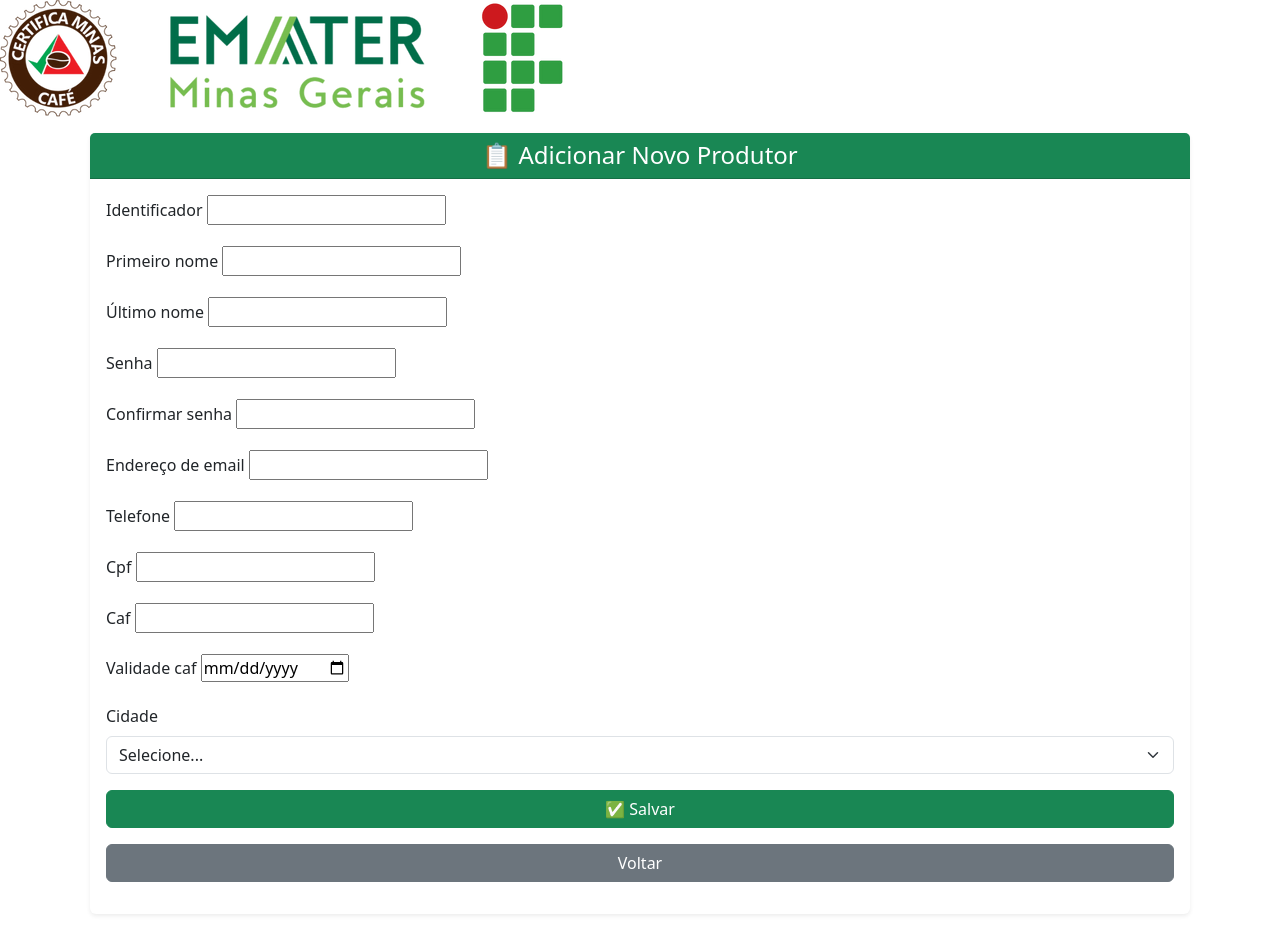
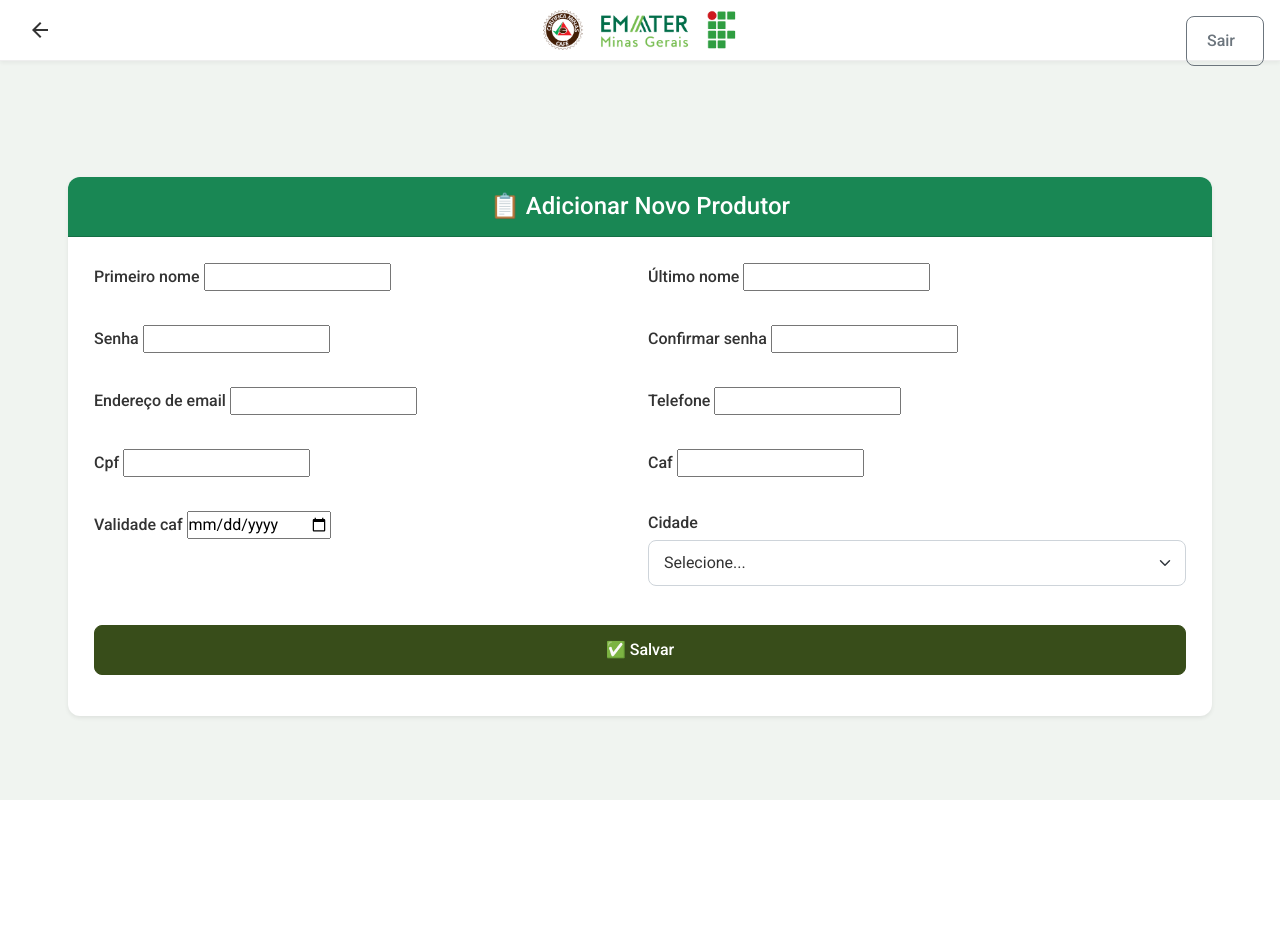
Before and after one commit to gustavojullio/meu-projeto, a Django app: page /coordenador/adicionarProdutor/ in a window 1280 px wide. After the commit the page ends 800 px from the top, so only its background shows below. Run offline with Django 4.2, Linux system fonts and the light colour scheme; the visitor is signed in with stand-in values (Sample User, id 1); some libraries are stand-ins or nearby versions.

Commit message:
Mudança para os novos estilos
Estilos revisados implementados ao projeto final

```diff
--- a/docker-compose.yml
+++ b/docker-compose.yml
@@ -1,5 +1,3 @@
-version: '3.8'
-
 services:
   app:  # Node.js
     build: ./projeto-agricola
--- a/emater/coordenador/forms.py
+++ b/emater/coordenador/forms.py
@@ -15,13 +15,9 @@
             label="Senha"
         )
 
-    username = forms.CharField(
-        label="Identificador"
-    )
-
     class Meta:
         model = User
-        fields = ['username', 'first_name', 'last_name', 'password', 'confirmar_senha', 'email']
+        fields = ['first_name', 'last_name', 'password', 'confirmar_senha', 'email']
 
     def clean(self):
             cleaned_data = super().clean()
--- a/emater/coordenador/templates/coordenador/adicionarProdutor.html
+++ b/emater/coordenador/templates/coordenador/adicionarProdutor.html
@@ -6,16 +6,16 @@
 {% block content %}
 <div class="container my-3 px-2">
   <div class="card border-0 shadow-sm">
-    <div class="card-header bg-success text-white">
-      <h4 class="mb-0 text-center">📋 Adicionar Novo Produtor</h4>
+    <div class="card-header bg-success text-white text-center">
+      <h4 class="mb-0">📋 Adicionar Novo Produtor</h4>
     </div>
 
     <div class="card-body">
       <form method="POST" class="row g-3">
         {% csrf_token %}
 
-            {% for field in user_form %}
-          <div class="col-12">
+        {% for field in user_form %}
+          <div class="col-12 col-md-6"> <!-- Usar col-md-6 para layout em duas colunas no desktop -->
             <label for="{{ field.id_for_label }}" class="form-label">{{ field.label }}</label>
             {{ field }}
             {% if field.errors %}
@@ -29,7 +29,7 @@
         {% endfor %}
 
         {% for field in form %}
-          <div class="col-12">
+          <div class="col-12 col-md-6"> <!-- Usar col-md-6 para layout em duas colunas no desktop -->
             <label for="{{ field.id_for_label }}" class="form-label">{{ field.label }}</label>
             {{ field }}
             {% if field.errors %}
@@ -42,7 +42,7 @@
           </div>
         {% endfor %}
 
-        <div class="col-12">
+        <div class="col-12 col-md-6">
           <label for="cidade" class="form-label">Cidade</label>
           <select name="cidade" id="cidade" class="form-select" required>
             <option value="">Selecione...</option>
@@ -59,11 +59,8 @@
           </div>
         {% endif %}
 
-        <div class="col-12 text-center">
-          <button type="submit" class="btn btn-success w-100">✅ Salvar</button>
-        </div>
-          <div class="col-12 text-center">
-          <a href="{% url 'coordenador:Lista_Produtores' %}" class="btn btn-secondary w-100">Voltar</a>
+        <div class="col-12 text-center text-md-end mt-4">
+          <button type="submit" class="btn btn-success w-100 w-md-auto">✅ Salvar</button>
         </div>
       </form>
     </div>
--- a/emater/coordenador/urls.py
+++ b/emater/coordenador/urls.py
@@ -20,12 +20,12 @@
     path('talhao-exclui/<int:id>', views.talhao_exclui, name="talhao_exclui"),
     path('exportar/produtores/', views.exportar_excel_coordenador, name='exportar_excel_coordenador'),
 
+    path('servicos/', views.visualizar_servicos, name='listar-servicos'),
+    path('servicos/exportar/', views.exportar_servicos_excel, name='exportar-servicos'),
+    path('servicos/produtor/<str:email>/', views.servicos_por_produtor, name='servicos-produtor'),
+
     path('api/autenticar/', views.api_autenticar_produtor, name="api_autenticar_produtor"),
     path('api/produtor/<str:email>/', views.api_enviar_produtor, name="api_enviar_produtor"),
 
     path("importar-servicos/", views.importar_servicos_view, name="importar_servicos"),
-
-    path('servicos/', views.visualizar_servicos, name='listar-servicos'),
-    path('servicos/exportar/', views.exportar_servicos_excel, name='exportar-servicos'),
-    path('servicos/produtor/<str:email>/', views.servicos_por_produtor, name='servicos-produtor'),
 ]
--- a/emater/coordenador/views.py
+++ b/emater/coordenador/views.py
@@ -63,7 +63,6 @@
 
     return render(request,"coordenador/listaProdutores.html",contexto)
 
-
 @login_required
 def criarProdutor(request):
     if request.method == "POST":
@@ -71,6 +70,7 @@
         user_form = UserForm(request.POST)
         if form.is_valid() and user_form.is_valid():
             user = user_form.save(commit=False)
+            user.username = user.email
             user.set_password(user.password)
             user.save()
             produtor = form.save(commit=False)
--- a/emater/sistema/static/css/style.css
+++ b/emater/sistema/static/css/style.css
@@ -0,0 +1,507 @@
+/* -------------------
+ * Reset e Variáveis Globais
+ * ------------------- */
+
+/* Definindo as cores do seu guia de marca para fácil acesso */
+:root {
+    --cor-verde-claro-bg: #f0f4f0;
+    /* Um verde bem claro para o fundo */
+    --cor-verde-escuro-emater: #384d1a;
+    /* Verde escuro do logo */
+    --cor-texto-principal: #333;
+    --cor-branca: #ffffff;
+    --cor-cinza-claro: #f8f9fa; /* Para fundos de cards e seções */
+    --cor-borda-claro: #e9ecef; /* Para bordas de cards e elementos */
+    --cor-azul-primario: #0d6efd; /* Cor padrão do Bootstrap para botões/links primários */
+}
+
+/* Reset básico para garantir consistência entre navegadores */
+* {
+    margin: 0;
+    padding: 0;
+    box-sizing: border-box;
+}
+
+body {
+    font-family: 'Roboto', sans-serif;
+    background-color: var(--cor-verde-claro-bg);
+    color: var(--cor-texto-principal);
+    -webkit-font-smoothing: antialiased;
+}
+
+/* -------------------
+ * Estilos do Header (Cabeçalho)
+ * ------------------- */
+.app-header {
+    display: flex;
+    justify-content: space-between;
+    align-items: center;
+    padding: 10px 20px;
+    background-color: var(--cor-branca);
+    border-bottom: 1px solid #eee;
+    position: sticky; /* Fixo no topo ao rolar */
+    top: 0;
+    left: 0;
+    width: 100%;
+    z-index: 10;
+    box-shadow: 0 2px 4px rgba(0,0,0,0.05); /* Sombra sutil */
+}
+
+.header-logo {
+    height: 40px; /* Ajuste conforme a imagem do logo */
+}
+
+.icon-button {
+    font-size: 28px;
+    color: var(--cor-texto-principal);
+    cursor: pointer;
+    text-decoration: none;
+    display: flex; /* Para alinhar o ícone */
+    align-items: center;
+    justify-content: center;
+    width: 40px; /* Tamanho fixo para o botão de ícone */
+    height: 40px;
+    border-radius: 50%; /* Torna-o redondo */
+    transition: background-color 0.2s ease;
+}
+
+.icon-button:hover {
+    background-color: rgba(0,0,0,0.05);
+}
+
+.icon-button .material-symbols-outlined {
+    vertical-align: middle;
+    font-size: 24px; /* Tamanho do ícone */
+}
+
+/* -------------------
+ * Estilos do Container Principal e Layout
+ * ------------------- */
+.container {
+    width: 100%;
+    max-width: 1200px; /* Largura máxima para desktop */
+    margin: 0 auto;
+    padding: 20px;
+}
+
+.container.with-header {
+    padding-top: 80px; /* Espaço para o cabeçalho fixo */
+}
+
+/* -------------------
+ * Estilos de Componentes Bootstrap Personalizados
+ * ------------------- */
+
+/* Cards */
+.card {
+    border-radius: 12px;
+    border: 1px solid var(--cor-borda-claro);
+    box-shadow: 0 4px 8px rgba(0, 0, 0, 0.05); /* Sombra suave */
+}
+
+.card-header {
+    border-radius: 12px 12px 0 0 !important; /* Cantos arredondados no topo */
+    padding: 15px 20px;
+    font-weight: 500;
+}
+
+/* Botões */
+.btn {
+    display: inline-flex; /* Para alinhar ícones e texto */
+    align-items: center;
+    justify-content: center;
+    padding: 12px 20px;
+    border-radius: 8px;
+    font-size: 16px;
+    font-weight: 500;
+    transition: all 0.3s ease;
+    gap: 8px; /* Espaço entre ícone e texto */
+}
+
+.btn-primary, .btn-success {
+    background-color: var(--cor-verde-escuro-emater) !important;
+    border-color: var(--cor-verde-escuro-emater) !important;
+    color: var(--cor-branca) !important;
+}
+
+.btn-primary:hover, .btn-success:hover {
+    background-color: #4a6822 !important; /* Um tom mais claro do verde */
+    border-color: #4a6822 !important;
+    transform: translateY(-1px); /* Efeito de leve elevação */
+}
+
+.btn-secondary {
+    background-color: #6c757d !important; /* Cinza do Bootstrap */
+    border-color: #6c757d !important;
+    color: var(--cor-branca) !important;
+}
+
+.btn-secondary:hover {
+    background-color: #5a6268 !important;
+    border-color: #5a6268 !important;
+    transform: translateY(-1px);
+}
+
+.btn-danger {
+    background-color: #dc3545 !important; /* Vermelho do Bootstrap */
+    border-color: #dc3545 !important;
+    color: var(--cor-branca) !important;
+}
+
+.btn-danger:hover {
+    background-color: #c82333 !important;
+    border-color: #bd2130 !important;
+    transform: translateY(-1px);
+}
+
+.btn-outline-primary {
+    color: var(--cor-verde-escuro-emater) !important;
+    border-color: var(--cor-verde-escuro-emater) !important;
+    background-color: transparent !important;
+}
+
+.btn-outline-primary:hover {
+    background-color: var(--cor-verde-escuro-emater) !important;
+    color: var(--cor-branca) !important;
+}
+
+.btn-outline-success {
+    color: var(--cor-verde-escuro-emater) !important;
+    border-color: var(--cor-verde-escuro-emater) !important;
+    background-color: transparent !important;
+}
+
+.btn-outline-success:hover {
+    background-color: var(--cor-verde-escuro-emater) !important;
+    color: var(--cor-branca) !important;
+}
+
+.btn-outline-info {
+    color: var(--cor-azul-primario) !important; /* Mantendo o azul para info */
+    border-color: var(--cor-azul-primario) !important;
+    background-color: transparent !important;
+}
+
+.btn-outline-info:hover {
+    background-color: var(--cor-azul-primario) !important;
+    color: var(--cor-branca) !important;
+}
+
+/* Formulários e Inputs */
+.form-control, .form-select {
+    border-radius: 8px;
+    border: 1px solid #ced4da;
+    padding: 10px 15px;
+    font-size: 1rem;
+    color: var(--cor-texto-principal);
+    background-color: var(--cor-branca);
+}
+
+.form-control:focus, .form-select:focus {
+    border-color: var(--cor-verde-escuro-emater);
+    box-shadow: 0 0 0 0.25rem rgba(56, 77, 26, 0.25);
+}
+
+.form-label {
+    font-weight: 500;
+    color: var(--cor-texto-principal);
+    margin-bottom: 5px;
+}
+
+/* Tabelas */
+.table {
+    border-collapse: separate;
+    border-spacing: 0;
+    border-radius: 8px;
+    overflow: hidden; /* Garante que os cantos arredondados sejam aplicados */
+}
+
+.table-responsive {
+    border-radius: 8px;
+    overflow: auto; /* Permite rolagem em telas menores */
+}
+
+.table thead th {
+    background-color: var(--cor-verde-escuro-emater);
+    color: var(--cor-branca);
+    font-weight: 500;
+    vertical-align: middle;
+    padding: 12px 15px;
+}
+
+.table tbody td {
+    background-color: var(--cor-branca);
+    vertical-align: middle;
+    padding: 12px 15px;
+}
+
+.table-striped tbody tr:nth-of-type(odd) {
+    background-color: var(--cor-verde-claro-bg); /* Fundo listrado */
+}
+
+.table-bordered th, .table-bordered td {
+    border: 1px solid var(--cor-borda-claro);
+}
+
+/* Badges */
+.badge {
+    border-radius: 10px;
+    padding: 0.4em 0.8em;
+    font-weight: 500;
+    font-size: 0.85em;
+    display: inline-block; /* Para que o padding funcione bem */
+    margin: 2px; /* Espaçamento entre badges */
+}
+
+.badge.bg-secondary {
+    background-color: #6c757d !important;
+    color: var(--cor-branca) !important;
+}
+
+.badge.bg-info {
+    background-color: #0dcaf0 !important; /* Azul claro do Bootstrap */
+    color: #212529 !important; /* Texto escuro para contraste */
+}
+
+.badge.bg-success {
+    background-color: var(--cor-verde-escuro-emater) !important;
+    color: var(--cor-branca) !important;
+}
+
+/* Alertas */
+.alert {
+    border-radius: 8px;
+    padding: 15px 20px;
+    font-size: 1rem;
+}
+
+/* Accordion */
+.accordion-item {
+    border: 1px solid var(--cor-borda-claro);
+    border-radius: 8px;
+    margin-bottom: 10px;
+    overflow: hidden;
+}
+
+.accordion-header {
+    background-color: var(--cor-branca);
+}
+
+.accordion-button {
+    background-color: var(--cor-branca) !important;
+    color: var(--cor-texto-principal) !important;
+    font-weight: 500;
+    padding: 15px 20px;
+    border-radius: 8px !important; /* Garante que os cantos arredondados sejam aplicados */
+    transition: background-color 0.3s ease, color 0.3s ease;
+}
+
+.accordion-button:not(.collapsed) {
+    background-color: var(--cor-verde-escuro-emater) !important;
+    color: var(--cor-branca) !important;
+}
+
+.accordion-button:not(.collapsed)::after {
+    filter: brightness(0) invert(1); /* Inverte a cor da seta para branco */
+}
+
+.accordion-button:focus {
+    box-shadow: 0 0 0 0.25rem rgba(56, 77, 26, 0.25);
+    border-color: var(--cor-verde-escuro-emater);
+}
+
+.accordion-body {
+    padding: 20px;
+    background-color: var(--cor-cinza-claro);
+    border-top: 1px solid var(--cor-borda-claro);
+}
+
+/* -------------------
+ * Estilos Específicos das Páginas
+ * ------------------- */
+
+/* Welcome Page */
+.welcome-container {
+    display: flex;
+    flex-direction: column;
+    justify-content: center;
+    align-items: center;
+    min-height: 100vh; /* Ocupa a altura total da tela */
+    text-align: center;
+    background-color: var(--cor-verde-claro-bg);
+    padding: 20px;
+}
+
+.welcome-logo-icon {
+    max-width: 150px; /* Tamanho do ícone menor */
+    margin-bottom: 20px;
+}
+
+.welcome-logo {
+    max-width: 300px; /* Tamanho do logo principal */
+    width: 100%;
+    margin-bottom: 60px; /* Espaço entre o logo e o botão */
+}
+
+/* Oculta o botão de voltar na tela de welcome */
+body.welcome-page .app-header .icon-button {
+    display: none;
+}
+
+
+/* Login Page */
+.login-container {
+    display: flex;
+    flex-direction: column;
+    justify-content: center;
+    align-items: center;
+    min-height: 100vh;
+    text-align: center;
+    background-color: var(--cor-verde-claro-bg);
+    padding: 20px;
+}
+
+.login-form {
+    width: 50%; /* Example width */
+      margin-left: auto;
+      margin-right: auto;
+    max-width: 400px; /* Limita a largura do formulário */
+    padding: 30px; /* Aumenta o padding interno do card */
+    background-color: var(--cor-branca);
+    border-radius: 12px;
+    box-shadow: 0 5px 15px rgba(0,0,0,0.1);
+}
+
+.login-form .form-control,
+.login-form .btn {
+    margin-bottom: 15px;
+}
+
+.login-form .form-title {
+    font-size: 28px; /* Título maior */
+    font-weight: 700;
+    color: var(--cor-texto-principal);
+    margin-bottom: 30px; /* Mais espaço abaixo do título */
+}
+
+.login-form .login-logo-card { /* Novo estilo para o logo dentro do card de login */
+    max-width: 200px; /* Tamanho do logo dentro do card */
+    margin-bottom: 25px;
+}
+
+.forgot-password-link {
+    display: block; /* Garante que o link ocupe a linha toda */
+    margin-top: 20px;
+    color: var(--cor-texto-principal);
+    text-decoration: none;
+    font-size: 14px;
+    transition: color 0.2s ease;
+}
+
+.forgot-password-link:hover {
+    color: var(--cor-verde-escuro-emater);
+    text-decoration: underline;
+}
+
+
+/* Formulários de Adicionar/Editar (Produtor, Talhão, Terreno) */
+.card-body .row.g-3 {
+    padding: 10px; /* Espaçamento interno para os campos */
+}
+
+.card-body .col-12, .card-body .col-md-6 {
+    margin-bottom: 15px; /* Espaçamento entre os campos */
+}
+
+.card-body .form-text.text-danger {
+    font-size: 0.875rem;
+    margin-top: 5px;
+}
+
+/* Botões de ação no final dos formulários */
+.col-12.text-center.text-md-end {
+    margin-top: 20px;
+}
+
+.col-12.text-center.text-md-end .btn {
+    width: auto; /* Deixa o botão se ajustar ao conteúdo */
+    min-width: 120px; /* Garante um tamanho mínimo */
+}
+
+/* Ajuste para o link "Voltar" nos formulários */
+.col-12.text-center.text-md-end p {
+    margin-top: 15px;
+}
+
+/* Página de Detalhes do Produtor/Talhão/Terreno */
+.form-control.bg-light {
+    background-color: var(--cor-cinza-claro) !important;
+    font-weight: 500;
+}
+
+.list-group-item {
+    border-radius: 8px;
+    margin-bottom: 5px;
+    border: 1px solid var(--cor-borda-claro);
+}
+
+.list-group-item a {
+    color: var(--cor-verde-escuro-emater);
+    text-decoration: none;
+    font-weight: 500;
+}
+
+.list-group-item a:hover {
+    text-decoration: underline;
+}
+
+/* Estilos para a página de serviços importados (listarServicos.html, servicos-por-produtor.html) */
+.container.mt-4 h2 {
+    color: var(--cor-texto-principal);
+    font-size: 1.8rem;
+    font-weight: 700;
+    margin-bottom: 25px;
+}
+
+.card-text strong {
+    color: var(--cor-texto-principal);
+}
+
+.card-text ul {
+    list-style: none;
+    padding-left: 0;
+    margin-top: 5px;
+}
+
+.card-text ul li {
+    margin-bottom: 3px;
+    font-size: 0.95rem;
+}
+
+/* Ajuste para o rodapé vazio */
+footer.bottom-nav {
+    display: none; /* Oculta o rodapé da versão mobile no desktop */
+}
+
+/* Mensagens de alerta do Django */
+.alert-info {
+    background-color: #e0f7fa; /* Um azul bem claro */
+    border-color: #b2ebf2;
+    color: #006064;
+}
+
+.alert-warning {
+    background-color: #fff3e0; /* Laranja bem claro */
+    border-color: #ffe0b2;
+    color: #e65100;
+}
+
+.alert-danger {
+    background-color: #ffebee; /* Vermelho bem claro */
+    border-color: #ffcdd2;
+    color: #b71c1c;
+}
+
+.alert-dismissible .btn-close {
+    font-size: 0.9rem;
+}
--- a/emater/sistema/templates/base.html
+++ b/emater/sistema/templates/base.html
@@ -18,14 +18,25 @@
     <link href="https://fonts.googleapis.com/css2?family=Roboto:wght@400;500;700&display=swap" rel="stylesheet">
     <link rel="stylesheet" href="https://fonts.googleapis.com/css2?family=Material+Symbols+Outlined:opsz,wght,FILL,GRAD@20..48,100..700,0..1,-50..200" />
 
-    <!-- Carrega o arquivo CSS estático -->
+    <!-- Carrega o arquivo CSS estático personalizado (deve ser o último para sobrescrever) -->
     <link rel="stylesheet" href="{% static 'css/style.css' %}">
 </head>
 <body>
     <!-- Cabeçalho padrão para todas as páginas -->
     <header class="app-header">
         <a class="icon-button" href="javascript:history.back()">
+            <span class="material-symbols-outlined">arrow_back</span>
         </a>
+{% if request.user.is_authenticated %}
+  <div class="position-absolute top-0 end-0 p-3">
+    <form method="post" action="{% url 'logout' %}">
+      {% csrf_token %}
+      <button type="submit" class="btn btn-outline-secondary">
+        Sair <i class="bi bi-person-circle"></i>
+      </button>
+    </form>
+  </div>
+{% endif %}
         <img class="header-logo" src="{% static 'assets/logo-emater.png' %}" alt="Logo EMATER">
         <div style="width: 40px;"></div> <!-- Elemento para manter o alinhamento -->
     </header>
@@ -38,10 +49,9 @@
     </main>
 
     <!-- Você pode adicionar um rodapé ou scripts globais aqui se necessário -->
+    <!-- O rodapé da versão mobile será ocultado via CSS para desktop -->
+    <footer class="bottom-nav">
+        <!-- Conteúdo do rodapé (se houver, será ocultado pelo CSS em desktop) -->
+    </footer>
 </body>
-
-<footer class="bottom-nav">
-
-</footer>
-
 </html>
--- a/emater/sistema/urls.py
+++ b/emater/sistema/urls.py
@@ -1,8 +1,8 @@
 from django.urls import path
 from . import views
 
-app_name="sistema"
+app_name = 'sistema'
 
 urlpatterns = [
-
+    path('welcome/', views.welcome, name="welcome")
 ]
--- a/emater/sistema/views.py
+++ b/emater/sistema/views.py
@@ -1,3 +1,5 @@
 from django.shortcuts import render
 
 # Create your views here.
+def welcome(request):
+    return render(request, 'sistema/welcome.html')
```
Also changed, not shown: emater/coordenador/templates/coordenador/listaProdutores.html (+3 -19 lines), emater/coordenador/templates/coordenador/produtor-atualiza.html (+1 -6 lines), emater/coordenador/templates/coordenador/produtor-detalhe.html (+12 -11 lines), emater/coordenador/templates/coordenador/talhao-atualiza.html (+2 -7 lines), emater/coordenador/templates/coordenador/talhao-cria.html (+6 -10 lines), emater/coordenador/templates/coordenador/talhao-detalhe.html (+18 -15 lines), emater/coordenador/templates/coordenador/terreno-atualiza.html (+2 -8 lines), emater/coordenador/templates/coordenador/terreno-cria.html (+5 -10 lines), emater/coordenador/templates/coordenador/terreno-detalhe.html (+13 -14 lines).
